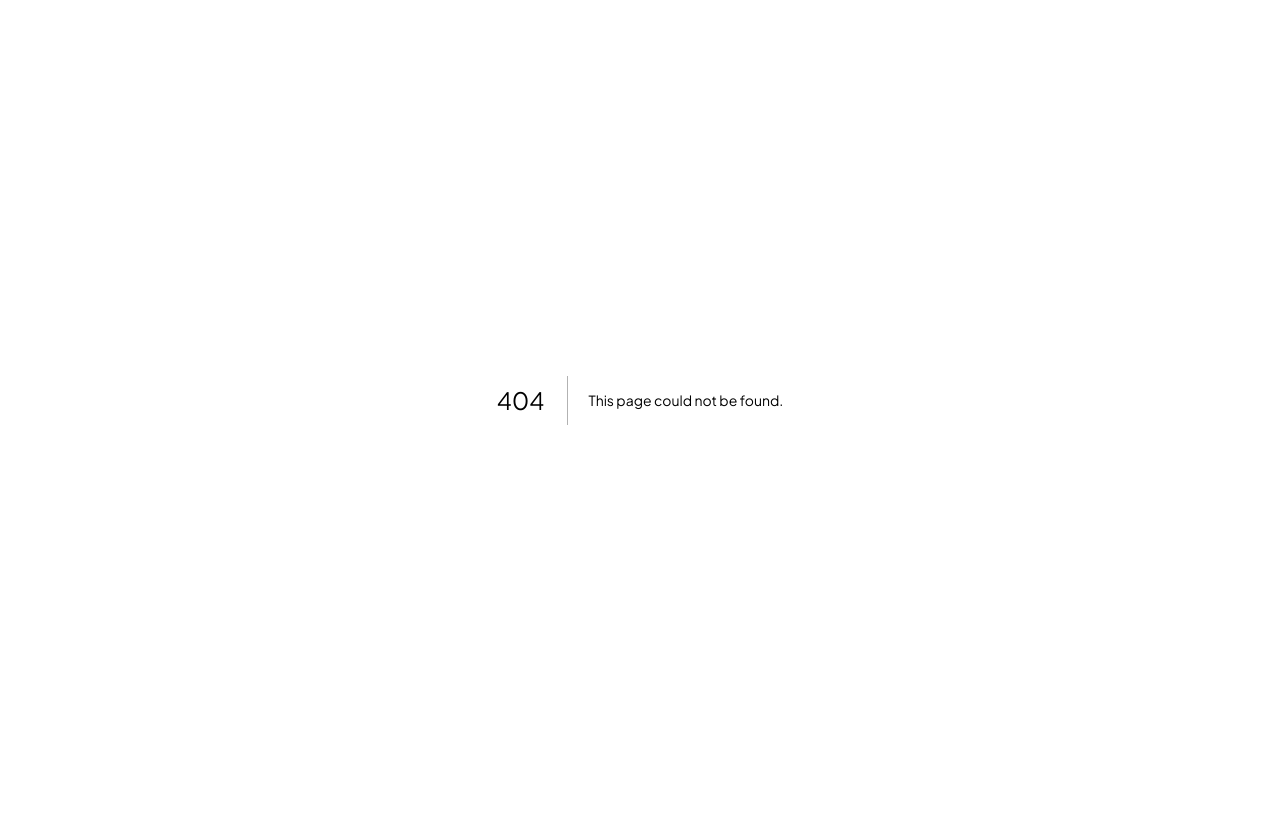
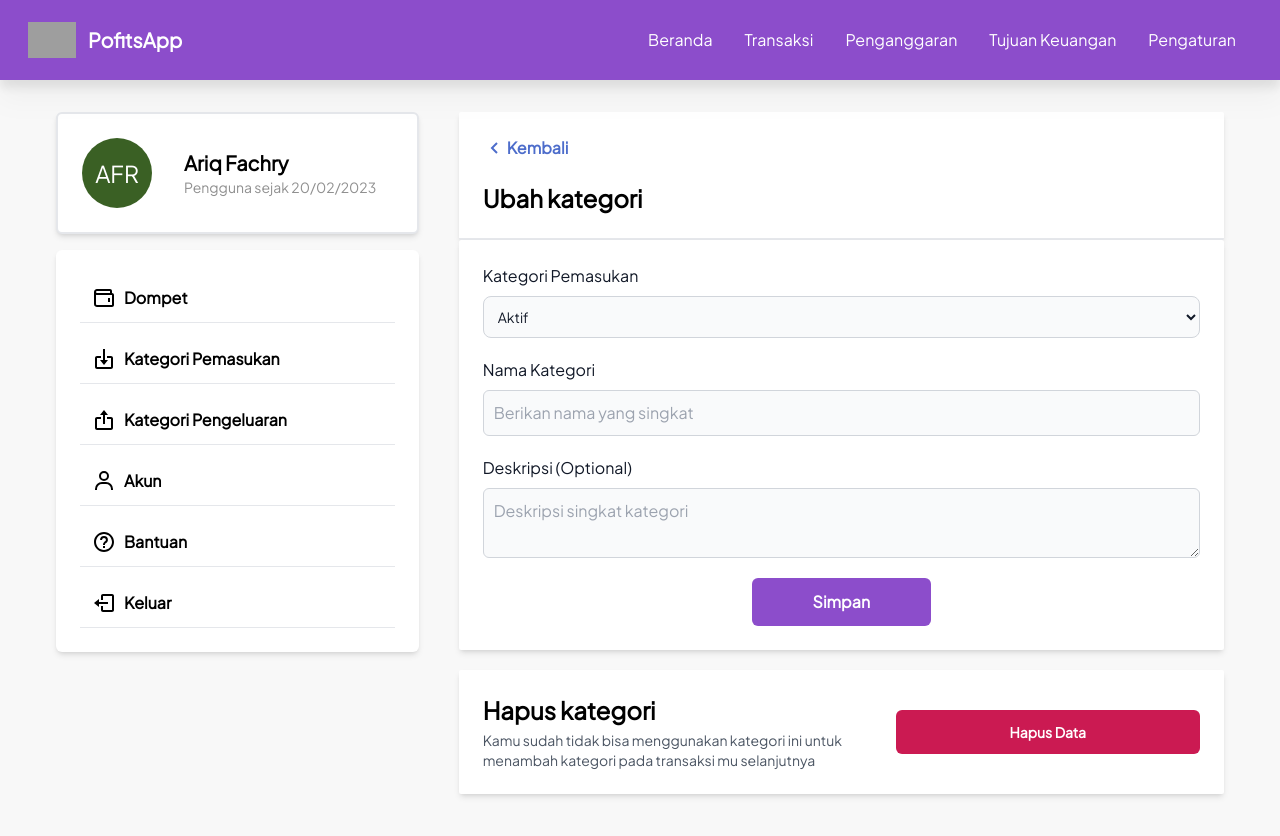
Before and after one commit to AriqF/pofits_client, a Next.js app: page /me/income-category/id in a window 1280 px wide. Before the commit this address had no page. Shown: the top 836 px of the page. Before the commit the page ends 800 px from the top, so only its background shows below. Built offline with nearby package versions, Linux system fonts and the light colour scheme; grey boxes are pictures that could not be loaded.

Commit message:
skinning income category page

```diff
--- /dev/null
+++ b/src/pages/me/income-category/id.tsx
@@ -0,0 +1,86 @@
+import UserSettingsLayout from "@/components/layouts/user/settings";
+import UserSettingsHeader from "@/components/layouts/user/settings/header-settings";
+import DefaultButton from "@/components/tools/button";
+import UserSettingContentBox from "@/components/tools/container/user-settings-content-box";
+import UserSettingsDeleteBox from "@/components/tools/container/user-settings-delete-box";
+import { baseAlertStyle, deleteButtonStyle } from "@/utils/global/style";
+import Swal from "sweetalert2";
+import withReactContent from "sweetalert2-react-content";
+
+export default function IncomeCategoryDetails() {
+  const swal = withReactContent(Swal);
+
+  const deleteCategory = () => {
+    swal.fire({
+      title: "Hapus kategori?",
+      icon: "warning",
+      showCancelButton: true,
+      showConfirmButton: true,
+      confirmButtonText: "Hapus kategori",
+      cancelButtonText: "Batal",
+      ...baseAlertStyle,
+    });
+  };
+
+  return (
+    <UserSettingsLayout>
+      <UserSettingsHeader backTo="/me/income-category">
+        <div className="grid grid-cols-6 max-[350px]:flex flex-col max-[350px]:gap-y-2 ">
+          <h3 className="text-2xl font-bold col-span-4">Ubah kategori</h3>
+        </div>
+      </UserSettingsHeader>
+      <UserSettingContentBox>
+        <form className="flex">
+          <div id="edit-incomecat-form" className="flex flex-col gap-y-5 w-full">
+            <div>
+              <label htmlFor="countries" className="block mb-2 text-md font-medium text-gray-900">
+                Kategori Pemasukan
+              </label>
+              <select
+                id="countries"
+                className="bg-gray-50 border border-gray-300 text-gray-900 text-sm rounded-lg focus:ring-blue-500 focus:border-blue-500 block w-full p-2.5 cursor-pointer">
+                <option value={"Aktif"}>Aktif</option>
+                <option value={"Pasif"}>Pasif</option>
+              </select>
+            </div>
+            <div>
+              <label htmlFor="title" className="block mb-2 text-md font-medium text-gray-900">
+                Nama Kategori
+              </label>
+              <input
+                type="text"
+                id="title"
+                placeholder="Berikan nama yang singkat"
+                className={`bg-gray-50 border border-gray-300 text-gray-900 text-md rounded-md block w-full p-2.5 hover:border-blue`}
+              />
+            </div>
+            <div>
+              <label htmlFor="description" className="block mb-2 text-md font-medium text-gray-900">
+                Deskripsi {"(Optional)"}
+              </label>
+              <textarea
+                rows={2}
+                id="description"
+                placeholder="Deskripsi singkat kategori"
+                maxLength={255}
+                className={`bg-gray-50 border border-gray-300 text-gray-900 text-md rounded-md block w-full p-2.5 hover:border-blue`}
+              />
+            </div>
+            <div id="add-incomecat-button" className="md:w-1/2 flex flex-col md:mx-auto space-y-2">
+              {/* <div id="auth-message">{errMessage && <Alert text={errMessage} type="danger" />}</div> */}
+              <DefaultButton text="Simpan" color="default" type="submit" className="md:w-1/2" />
+            </div>
+          </div>
+        </form>
+      </UserSettingContentBox>
+      <UserSettingsDeleteBox
+        headerText="Hapus kategori"
+        headerDesc="Kamu sudah tidak bisa menggunakan kategori ini untuk menambah kategori pada transaksi mu selanjutnya">
+        <button onClick={deleteCategory} title="Hapus data" className={deleteButtonStyle}>
+          {/* <BiTrash className="text-2xl m-auto" /> */}
+          Hapus Data
+        </button>
+      </UserSettingsDeleteBox>
+    </UserSettingsLayout>
+  );
+}
--- /dev/null
+++ b/src/pages/me/income-category/index.tsx
@@ -0,0 +1,57 @@
+import UserSettingsLayout from "@/components/layouts/user/settings";
+import UserSettingsHeader from "@/components/layouts/user/settings/header-settings";
+import LinkButton from "@/components/tools/button/link-button";
+import UserSettingContentBox from "@/components/tools/container/user-settings-content-box";
+import BaseList from "@/components/tools/list/base-list";
+
+export default function UserIncomeCategory() {
+  return (
+    <UserSettingsLayout>
+      <section id="user-income-cat-index" className="space-y-4">
+        <UserSettingsHeader backTo="/me/settings">
+          <div className="grid grid-col-3 grid-flow-col gap-2">
+            <div className="space-y-3">
+              <div className="space-y-1">
+                <h3 className="text-2xl font-bold">Daftar Kategori Pemasukan</h3>
+                <p className="text-base text-gray-500">
+                  Kategori pemasukan akan digunakan untuk mengelompokkan estimasi dan transaksi
+                  pemasukkan
+                </p>
+              </div>
+              <LinkButton
+                type="button"
+                text={"Tambah"}
+                color={"default"}
+                linkTo={"income-category/add"}
+                className="w-full sm:w-1/2 md:w-1/6"
+              />
+            </div>
+          </div>
+        </UserSettingsHeader>
+        <UserSettingContentBox id="inc-category-list" className="grid grid-cols-1">
+          <BaseList
+            baseUrl="income-category"
+            id={"id"}
+            header="Kategori A"
+            subHeader="Pemasukan Aktif"
+            shortDesc="Pemasukan dari kantor tiap bulan"
+          />
+          <BaseList
+            baseUrl="income-category"
+            id={"id"}
+            header="Kategori B"
+            subHeader="Pemasukan Aktif"
+            shortDesc="Pemasukan dari freelance"
+          />
+          <BaseList
+            baseUrl="income-category"
+            id={"id"}
+            header="Kategori C"
+            subHeader="Pemasukan Pasif"
+            shortDesc="Hasil kontrakan dan kos-kosan"
+          />
+        </UserSettingContentBox>
+      </section>
+    </UserSettingsLayout>
+  );
+}
```
